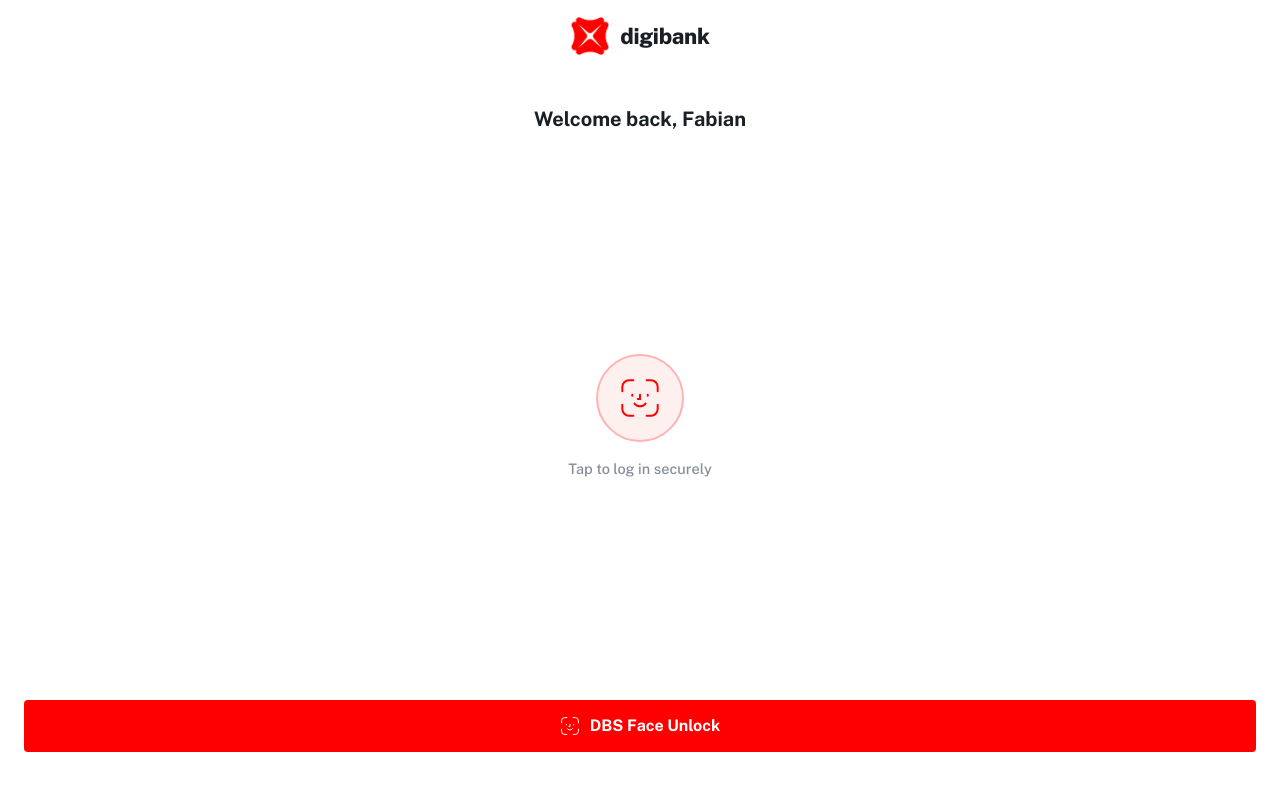
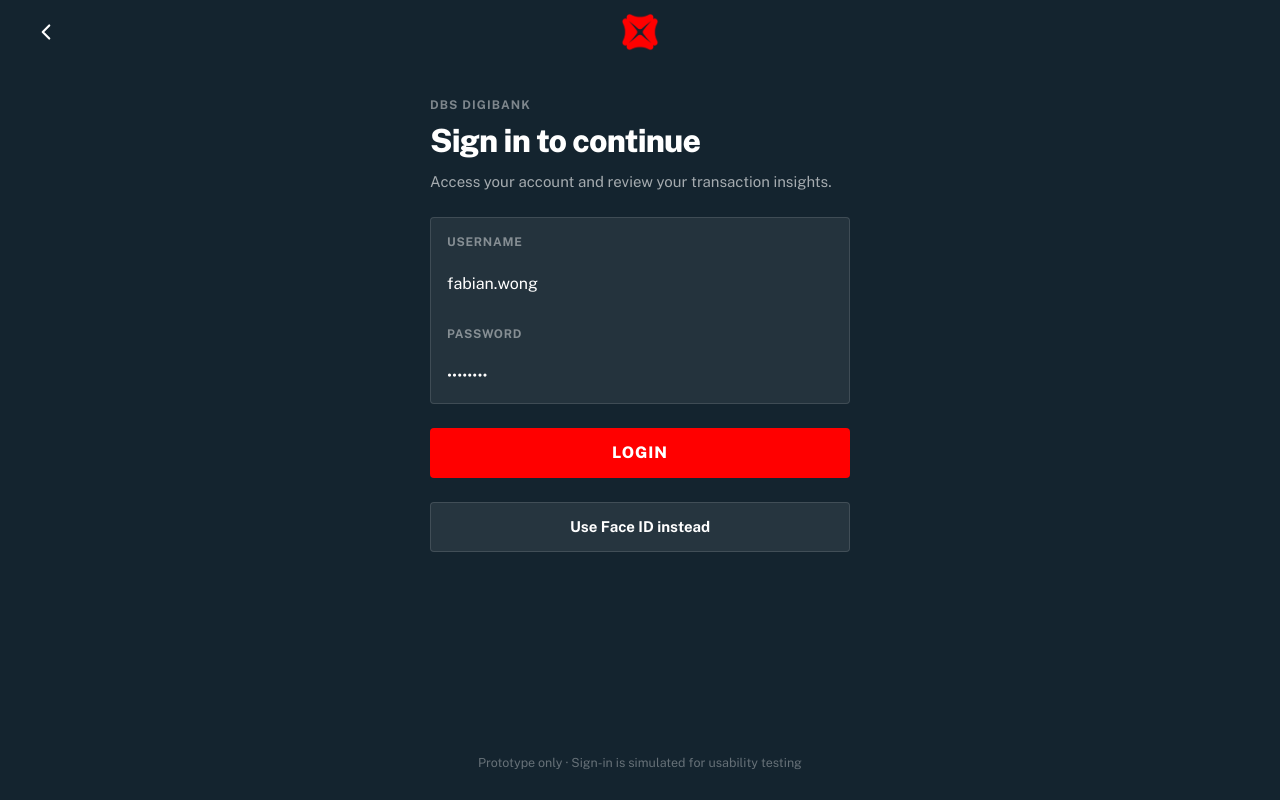
Before and after one commit to Fabian-n8n/GenZ-FI-Concept---DBS, a Next.js app: page /categorise/dbs-app in a window 1280 px wide. Built offline with nearby package versions, Linux system fonts and the light colour scheme.

Commit message:
Fix flow transitions and DBS login screen

```diff
--- a/app/categorise/apple-pay/done/page.jsx
+++ b/app/categorise/apple-pay/done/page.jsx
@@ -7,6 +7,7 @@ import Drawer from '@/components/primitives/Drawer';
 import TopNotif from '@/components/primitives/TopNotif';
 import CatIcon from '@/components/primitives/CatIcon';
 import { CATS, PICK_OPTIONS } from '@/lib/categories';
+import { setNextRouteDirection } from '@/components/shell/RouteTransition';
 
 function CategoryPicker({ title, subtitle, options, selected, onPick }) {
   return (
@@ -85,10 +86,10 @@ function DoneContent() {
         )}
 
         <div style={{ display: 'flex', gap: 12, width: '100%' }}>
-          <button onClick={() => router.push('/categorise/apple-pay')} style={{ flex: 1, padding: '13px 0', background: 'rgba(255,255,255,0.12)', color: '#fff', border: 'none', borderRadius: 10, fontSize: 15, fontWeight: 600, cursor: 'pointer', fontFamily: 'var(--font-sans)' }}>
+          <button onClick={() => { setNextRouteDirection(1); router.push('/categorise/apple-pay'); }} style={{ flex: 1, padding: '13px 0', background: 'rgba(255,255,255,0.12)', color: '#fff', border: 'none', borderRadius: 10, fontSize: 15, fontWeight: 600, cursor: 'pointer', fontFamily: 'var(--font-sans)' }}>
             New payment
           </button>
-          <button onClick={() => router.push('/categorise')} style={{ flex: 1, padding: '13px 0', background: '#fff', color: '#000', border: 'none', borderRadius: 10, fontSize: 15, fontWeight: 700, cursor: 'pointer', fontFamily: 'var(--font-sans)' }}>
+          <button onClick={() => { setNextRouteDirection(-1); router.push('/categorise'); }} style={{ flex: 1, padding: '13px 0', background: '#fff', color: '#000', border: 'none', borderRadius: 10, fontSize: 15, fontWeight: 700, cursor: 'pointer', fontFamily: 'var(--font-sans)' }}>
             Done
           </button>
         </div>
--- a/app/categorise/apple-pay/page.jsx
+++ b/app/categorise/apple-pay/page.jsx
@@ -1,53 +1,107 @@
 'use client';
-import { useEffect } from 'react';
-import { useRouter } from 'next/navigation';
 
-export default function ApplePayFaceIdPage() {
+import { useRouter, useSearchParams } from 'next/navigation';
+import { Suspense } from 'react';
+
+function ApplePayStartContent() {
   const router = useRouter();
+  const params = useSearchParams();
+  const merchant = params.get('merchant') || 'Hai Di Lao';
+  const amount = params.get('amount') || 'S$31.50';
 
   return (
     <div className="apple-pay-screen screen">
-      {/* Wallet-style card art at top */}
-      <div style={{ position: 'absolute', top: 'calc(env(safe-area-inset-top) + 44px)', left: '50%', transform: 'translateX(-50%)', display: 'flex', flexDirection: 'column', alignItems: 'center', gap: 4 }}>
-        <div style={{ width: 280, height: 172, borderRadius: 16, background: 'linear-gradient(135deg,#1a1a2e,#16213e)', boxShadow: '0 16px 48px rgba(0,0,0,0.5)', display: 'flex', flexDirection: 'column', justifyContent: 'space-between', padding: 22, border: '1px solid rgba(255,255,255,0.08)' }}>
-          <div style={{ display: 'flex', justifyContent: 'space-between', alignItems: 'flex-start' }}>
-            <img src="/assets/logo/dbs-mark-red.png" alt="DBS" style={{ width: 32, height: 32, borderRadius: 8 }} />
-            <div style={{ width: 36, height: 24, borderRadius: 4, background: 'linear-gradient(135deg,#f59300,#ffd700)', opacity: 0.9 }} />
+      <div style={{ position: 'absolute', top: 'calc(env(safe-area-inset-top) + 34px)', left: '50%', transform: 'translateX(-50%)', display: 'flex', flexDirection: 'column', alignItems: 'center', gap: 10, width: '100%', padding: '0 28px' }}>
+        <div style={{ display: 'flex', alignItems: 'center', gap: 12, alignSelf: 'flex-start' }}>
+          <img src="/assets/logo/dbs-mark-red.png" alt="DBS" style={{ width: 34, height: 34, borderRadius: 9, flexShrink: 0 }} />
+          <div>
+            <div style={{ fontSize: 15, fontWeight: 700, color: 'rgba(255,255,255,0.85)' }}>Apple Pay</div>
+            <div style={{ fontSize: 12.5, color: 'rgba(255,255,255,0.45)' }}>Ready to authenticate</div>
           </div>
+        </div>
+
+        <div style={{
+          width: '100%',
+          maxWidth: 320,
+          borderRadius: 18,
+          background: 'linear-gradient(160deg, rgba(255,255,255,0.12), rgba(255,255,255,0.03))',
+          border: '1px solid rgba(255,255,255,0.12)',
+          boxShadow: '0 18px 50px rgba(0,0,0,0.45)',
+          padding: 18,
+        }}>
+          <div style={{ display: 'flex', alignItems: 'center', justifyContent: 'space-between' }}>
+            <div style={{ fontSize: 12, fontWeight: 700, letterSpacing: '0.08em', textTransform: 'uppercase', color: 'rgba(255,255,255,0.42)' }}>
+              Tap to pay
+            </div>
+            <div style={{ fontSize: 12, fontWeight: 700, color: '#fff', opacity: 0.85 }}>DBS Card</div>
+          </div>
+          <div style={{ marginTop: 18, display: 'flex', alignItems: 'flex-start', justifyContent: 'space-between', gap: 18 }}>
             <div>
-            <div style={{ fontSize: 20, letterSpacing: '3px', color: 'rgba(255,255,255,0.7)', fontWeight: 300 }}>•••• •••• •••• 4829</div>
-            <div style={{ fontSize: 11, color: 'rgba(255,255,255,0.45)', marginTop: 8, letterSpacing: '0.06em' }}>FABIAN WONG · 09/28</div>
+              <div style={{ fontSize: 20, fontWeight: 800, color: '#fff', letterSpacing: '-0.4px' }}>•••• •••• •••• 4829</div>
+              <div style={{ fontSize: 12, color: 'rgba(255,255,255,0.52)', marginTop: 6, letterSpacing: '0.06em' }}>FABIAN WONG · 09/28</div>
+            </div>
+            <div style={{ width: 44, height: 28, borderRadius: 6, background: 'linear-gradient(135deg,#f59300,#ffd700)', opacity: 0.95, flexShrink: 0 }} />
           </div>
         </div>
       </div>
 
-      {/* Bottom content */}
-      <div style={{ position: 'absolute', bottom: 0, left: 0, right: 0, padding: '0 32px 60px', display: 'flex', flexDirection: 'column', alignItems: 'center', gap: 20 }}>
+      <div style={{ position: 'absolute', bottom: 0, left: 0, right: 0, padding: '0 28px calc(30px + env(safe-area-inset-bottom))', display: 'flex', flexDirection: 'column', alignItems: 'center', gap: 18 }}>
         <div style={{ textAlign: 'center' }}>
-          <div style={{ fontSize: 22, fontWeight: 700, color: '#fff', marginBottom: 4 }}>Pay with Apple Pay</div>
-          <div style={{ fontSize: 15, color: 'rgba(255,255,255,0.6)' }}>Tap to authenticate with Face ID</div>
+          <div style={{ fontSize: 22, fontWeight: 800, color: '#fff', letterSpacing: '-0.4px' }}>{merchant}</div>
+          <div style={{ fontSize: 14.5, color: 'rgba(255,255,255,0.58)', marginTop: 5 }}>Double-click the side button to pay</div>
         </div>
 
-        <div style={{ display: 'flex', flexDirection: 'column', alignItems: 'center', gap: 12, width: '100%' }}>
-          {/* Face ID icon */}
         <button
-            onClick={() => router.push('/categorise/apple-pay/biometric')}
-            style={{ width: 72, height: 72, borderRadius: '50%', background: 'rgba(255,255,255,0.1)', border: '2px solid rgba(255,255,255,0.3)', display: 'grid', placeItems: 'center', cursor: 'pointer', backdropFilter: 'blur(12px)' }}
+          onClick={() => router.push('/categorise/apple-pay/biometric?merchant=' + encodeURIComponent(merchant))}
+          style={{
+            width: 78,
+            height: 78,
+            borderRadius: '50%',
+            background: 'rgba(255,255,255,0.1)',
+            border: '1px solid rgba(255,255,255,0.28)',
+            display: 'grid',
+            placeItems: 'center',
+            cursor: 'pointer',
+            backdropFilter: 'blur(12px)',
+          }}
+          aria-label="Authenticate with Face ID"
         >
-            <svg width="36" height="36" viewBox="0 0 38 38" fill="none" stroke="#fff" strokeWidth="1.8" strokeLinecap="round">
+          <svg width="38" height="38" viewBox="0 0 38 38" fill="none" stroke="#fff" strokeWidth="1.8" strokeLinecap="round">
             <path d="M3 13V9a6 6 0 016-6h4M35 13V9a6 6 0 00-6-6h-4M3 25v4a6 6 0 006 6h4M35 25v4a6 6 0 01-6 6h-4"/>
             <path d="M12 16v1M26 16v1M14 24s2 2.5 5 2.5 5-2.5 5-2.5M19 16v4h-2"/>
           </svg>
         </button>
-          <div style={{ fontSize: 13.5, color: 'rgba(255,255,255,0.55)' }}>Double-click to pay</div>
+
+        <div style={{
+          width: '100%',
+          maxWidth: 320,
+          borderRadius: 14,
+          background: 'rgba(255,255,255,0.08)',
+          border: '1px solid rgba(255,255,255,0.08)',
+          padding: '14px 16px',
+          display: 'flex',
+          alignItems: 'center',
+          justifyContent: 'space-between',
+          gap: 14,
+        }}>
+          <div>
+            <div style={{ fontSize: 13, color: 'rgba(255,255,255,0.6)' }}>Amount</div>
+            <div style={{ fontSize: 26, fontWeight: 800, color: '#fff', letterSpacing: '-0.6px', fontVariantNumeric: 'tabular-nums' }}>{amount}</div>
           </div>
-
-        {/* Merchant + amount */}
-        <div style={{ background: 'rgba(255,255,255,0.08)', borderRadius: 12, padding: '14px 20px', width: '100%', textAlign: 'center', backdropFilter: 'blur(8px)' }}>
-          <div style={{ fontSize: 17, fontWeight: 600, color: '#fff' }}>Hai Di Lao</div>
-          <div style={{ fontSize: 28, fontWeight: 800, color: '#fff', letterSpacing: '-0.5px', fontVariantNumeric: 'tabular-nums' }}>S$31.50</div>
+          <div style={{ textAlign: 'right' }}>
+            <div style={{ fontSize: 13, color: 'rgba(255,255,255,0.6)' }}>Method</div>
+            <div style={{ fontSize: 15, fontWeight: 700, color: '#fff' }}>Apple Pay</div>
+          </div>
         </div>
       </div>
     </div>
   );
 }
+
+export default function ApplePayStartPage() {
+  return (
+    <Suspense fallback={<div className="screen" style={{ background: '#000' }} />}>
+      <ApplePayStartContent />
+    </Suspense>
+  );
+}
--- a/app/categorise/dbs-app/page.jsx
+++ b/app/categorise/dbs-app/page.jsx
@@ -1,50 +1,92 @@
 'use client';
+
 import { useRouter } from 'next/navigation';
+import { ChevronLeft } from 'lucide-react';
+import { setNextRouteDirection } from '@/components/shell/RouteTransition';
 
-export default function DbsAppFaceUnlockPage() {
+export default function DbsLoginPage() {
   const router = useRouter();
 
+  function goNext() {
+    router.push('/categorise/dbs-app/biometric');
+  }
+
   return (
-    <div className="unlock-screen screen">
-      <div style={{ display: 'flex', alignItems: 'center', gap: 10, marginTop: 'calc(env(safe-area-inset-top) + 16px)' }}>
-        <img src="/assets/logo/dbs-mark-red.png" alt="DBS" style={{ width: 40, height: 40, borderRadius: 10 }} />
-        <span style={{ fontSize: 22, fontWeight: 800, color: 'var(--text-primary)', letterSpacing: '-0.3px' }}>digibank</span>
+    <div className="screen dbs-login" style={{ padding: '0 24px' }}>
+      <div style={{ display: 'flex', alignItems: 'center', justifyContent: 'space-between', paddingTop: 'calc(env(safe-area-inset-top) + 10px)', width: '100%' }}>
+        <button
+          className="icon-btn"
+          onClick={() => { setNextRouteDirection(-1); router.push('/categorise'); }}
+          aria-label="Back"
+          style={{ color: '#fff' }}
+        >
+          <ChevronLeft size={26} />
+        </button>
+        <img src="/assets/logo/dbs-mark-red.png" alt="DBS" style={{ width: 38, height: 38, borderRadius: 10 }} />
+        <div style={{ width: 44 }} />
       </div>
 
-      <div style={{ fontSize: 20, fontWeight: 700, color: 'var(--text-primary)', marginTop: 48 }}>Welcome back, Fabian</div>
+      <div style={{ width: '100%', maxWidth: 420, margin: '20px auto 0', display: 'flex', flexDirection: 'column', gap: 24, flex: 1 }}>
+        <div style={{ paddingTop: 22 }}>
+          <div style={{ fontSize: 12, fontWeight: 700, letterSpacing: '0.09em', textTransform: 'uppercase', color: 'rgba(255,255,255,0.45)' }}>DBS digibank</div>
+          <div style={{ fontSize: 32, fontWeight: 800, color: '#fff', letterSpacing: '-0.8px', marginTop: 10, lineHeight: 1.05 }}>
+            Sign in to continue
+          </div>
+          <div style={{ fontSize: 15, color: 'rgba(255,255,255,0.62)', lineHeight: 1.55, marginTop: 12 }}>
+            Access your account and review your transaction insights.
+          </div>
+        </div>
 
-      <div style={{ flex: 1, display: 'flex', flexDirection: 'column', alignItems: 'center', justifyContent: 'center', gap: 16 }}>
-        {/* Face ID circle */}
+        <div className="dbs-login-card">
+          <label style={{ display: 'block' }}>
+            <div style={{ padding: '15px 16px 6px', fontSize: 12, fontWeight: 700, letterSpacing: '0.06em', textTransform: 'uppercase', color: 'rgba(255,255,255,0.45)' }}>
+              Username
+            </div>
+            <input
+              className="dbs-login-input"
+              defaultValue="fabian.wong"
+              autoComplete="username"
+              spellCheck={false}
+            />
+          </label>
+          <label style={{ display: 'block' }}>
+            <div style={{ padding: '14px 16px 6px', fontSize: 12, fontWeight: 700, letterSpacing: '0.06em', textTransform: 'uppercase', color: 'rgba(255,255,255,0.45)' }}>
+              Password
+            </div>
+            <input
+              className="dbs-login-input"
+              type="password"
+              defaultValue="••••••••"
+              autoComplete="current-password"
+            />
+          </label>
+        </div>
+
+        <button className="dbs-login-btn" onClick={goNext}>
+          LOGIN
+        </button>
+
         <button
-          onClick={() => router.push('/categorise/dbs-app/biometric')}
-          style={{ width: 88, height: 88, borderRadius: '50%', background: 'var(--dbs-red-50)', border: '2px solid var(--dbs-red-200)', display: 'grid', placeItems: 'center', cursor: 'pointer' }}
+          onClick={goNext}
+          style={{
+            background: 'rgba(255,255,255,0.08)',
+            color: '#fff',
+            border: '1px solid rgba(255,255,255,0.12)',
+            borderRadius: 4,
+            minHeight: 50,
+            fontFamily: 'var(--font-sans)',
+            fontSize: 15,
+            fontWeight: 700,
+            cursor: 'pointer',
+          }}
         >
-          <svg width="42" height="42" viewBox="0 0 38 38" fill="none" stroke="var(--color-brand)" strokeWidth="1.8" strokeLinecap="round">
-            <path d="M3 13V9a6 6 0 016-6h4M35 13V9a6 6 0 00-6-6h-4M3 25v4a6 6 0 006 6h4M35 25v4a6 6 0 01-6 6h-4"/>
-            <path d="M12 16v1M26 16v1M14 24s2 2.5 5 2.5 5-2.5 5-2.5M19 16v4h-2"/>
-          </svg>
+          Use Face ID instead
         </button>
-        <div style={{ fontSize: 14.5, color: 'var(--text-tertiary)', fontWeight: 500 }}>Tap to log in securely</div>
+
+        <div style={{ marginTop: 'auto', paddingBottom: 28, textAlign: 'center', fontSize: 12.5, color: 'rgba(255,255,255,0.35)', lineHeight: 1.45 }}>
+          Prototype only · Sign-in is simulated for usability testing
+        </div>
       </div>
-
-      <button
-        onClick={() => router.push('/categorise/dbs-app/biometric')}
-        style={{
-          margin: '0 0 48px',
-          display: 'flex', alignItems: 'center', justifyContent: 'center', gap: 10,
-          background: 'var(--color-brand)', color: '#fff',
-          border: 'none', borderRadius: 4,
-          padding: '14px 28px', fontSize: 16, fontWeight: 700,
-          cursor: 'pointer', fontFamily: 'var(--font-sans)',
-          width: '100%',
-        }}
-      >
-        <svg width="20" height="20" viewBox="0 0 38 38" fill="none" stroke="#fff" strokeWidth="1.8" strokeLinecap="round">
-          <path d="M3 13V9a6 6 0 016-6h4M35 13V9a6 6 0 00-6-6h-4M3 25v4a6 6 0 006 6h4M35 25v4a6 6 0 01-6 6h-4"/>
-          <path d="M12 16v1M26 16v1M14 24s2 2.5 5 2.5 5-2.5 5-2.5M19 16v4h-2"/>
-        </svg>
-        DBS Face Unlock
-      </button>
     </div>
   );
 }
--- a/app/categorise/page.jsx
+++ b/app/categorise/page.jsx
@@ -14,7 +14,7 @@ export default function CategoriseLanding() {
     {
       id: 'B',
       title: 'Flow B — DBS App Review',
-      sub: 'Face Unlock → Home → Transaction history → Breakdown → Edit',
+      sub: 'DBS login → Face ID → Home → Transaction history → Breakdown → Edit',
       href: '/categorise/dbs-app',
       color: 'var(--dbs-red-600)',
       emoji: '🏦',
--- a/app/globals.css
+++ b/app/globals.css
@@ -136,7 +136,8 @@ html, body {
   font-family: var(--font-sans);
   font-size: var(--size-body);
   color: var(--text-primary);
-  background: #1a1a1a;
+  background: var(--color-bg);
+  min-height: 100dvh;
   -webkit-font-smoothing: antialiased;
   -moz-osx-font-smoothing: grayscale;
 }
--- a/app/layout.jsx
+++ b/app/layout.jsx
@@ -29,7 +29,7 @@ export default function RootLayout({ children }) {
         <link rel="preconnect" href="https://fonts.googleapis.com" />
         <link rel="preconnect" href="https://fonts.gstatic.com" crossOrigin="anonymous" />
       </head>
-      <body>
+      <body style={{ background: 'var(--color-bg)', position: 'relative' }}>
         <RouteTransition>{children}</RouteTransition>
       </body>
     </html>
--- a/components/shell/RouteTransition.jsx
+++ b/components/shell/RouteTransition.jsx
@@ -29,20 +29,23 @@ export default function RouteTransition({ children }) {
   }, [pathname]);
 
   return (
-    <AnimatePresence mode="wait" initial={false}>
+    <AnimatePresence mode="sync" initial={false}>
       <motion.div
         key={pathname}
         custom={direction}
-        initial="initial"
-        animate="animate"
-        exit="exit"
-        variants={{
-          initial: (dir) => ({ x: dir > 0 ? 28 : -28, opacity: 0 }),
-          animate: { x: 0, opacity: 1 },
-          exit: (dir) => ({ x: dir > 0 ? -20 : 20, opacity: 0 }),
+        initial={{ x: direction > 0 ? 28 : -28 }}
+        animate={{ x: 0 }}
+        exit={{ x: direction > 0 ? -20 : 20 }}
+        transition={{ duration: DURATION, ease: EASE }}
+        style={{
+          position: 'absolute',
+          inset: 0,
+          width: '100%',
+          minHeight: '100dvh',
+          background: 'var(--color-bg)',
+          overflow: 'hidden',
+          willChange: 'transform',
         }}
-        transition={{ duration: DURATION, ease: EASE }}
-        style={{ width: '100%', height: '100%' }}
       >
         {children}
       </motion.div>
```
Also changed, not shown: app/categorise/apple-pay/biometric/page.jsx (+7 -6 lines), app/categorise/apple-pay/hold/page.jsx (+8 -8 lines), app/categorise/shopee/page.jsx (+5 -2 lines), app/page.jsx (+7 -3 lines), public/assets/icons/chart-search.svg (added), public/assets/icons/lock-round.svg (added). Lines whose indentation alone changed are shown as unchanged.
